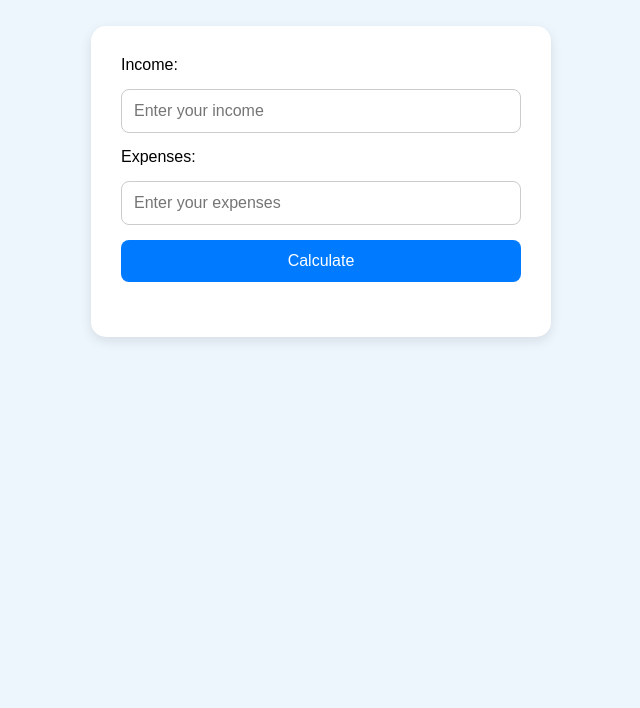
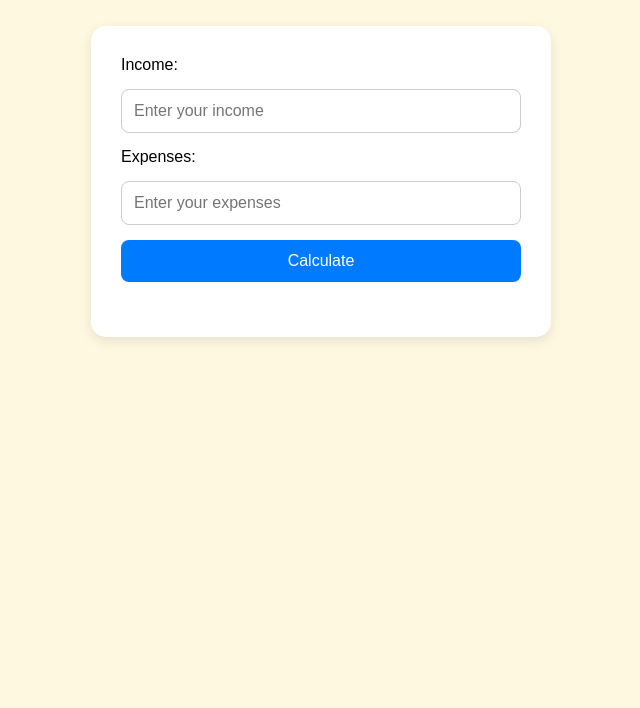
Before and after one commit to prerna-pramod-gh/personal-finance-calculator, a plain HTML site: page index.html in a window 1280 px wide. Shown: the part 92-800 px from the top of the page, without its empty margins (319-959 px from the left). Drawn offline with Linux system fonts and the light colour scheme.

Commit message:
Update style.css

```diff
--- a/style.css
+++ b/style.css
@@ -1,6 +1,6 @@
 body {
   font-family: Arial, sans-serif;
-  background-color: #eef6fd;
+  background-color: #fff8e1;  /* This is the light background */
   margin: 0;
   padding: 0;
   display: flex;
```
